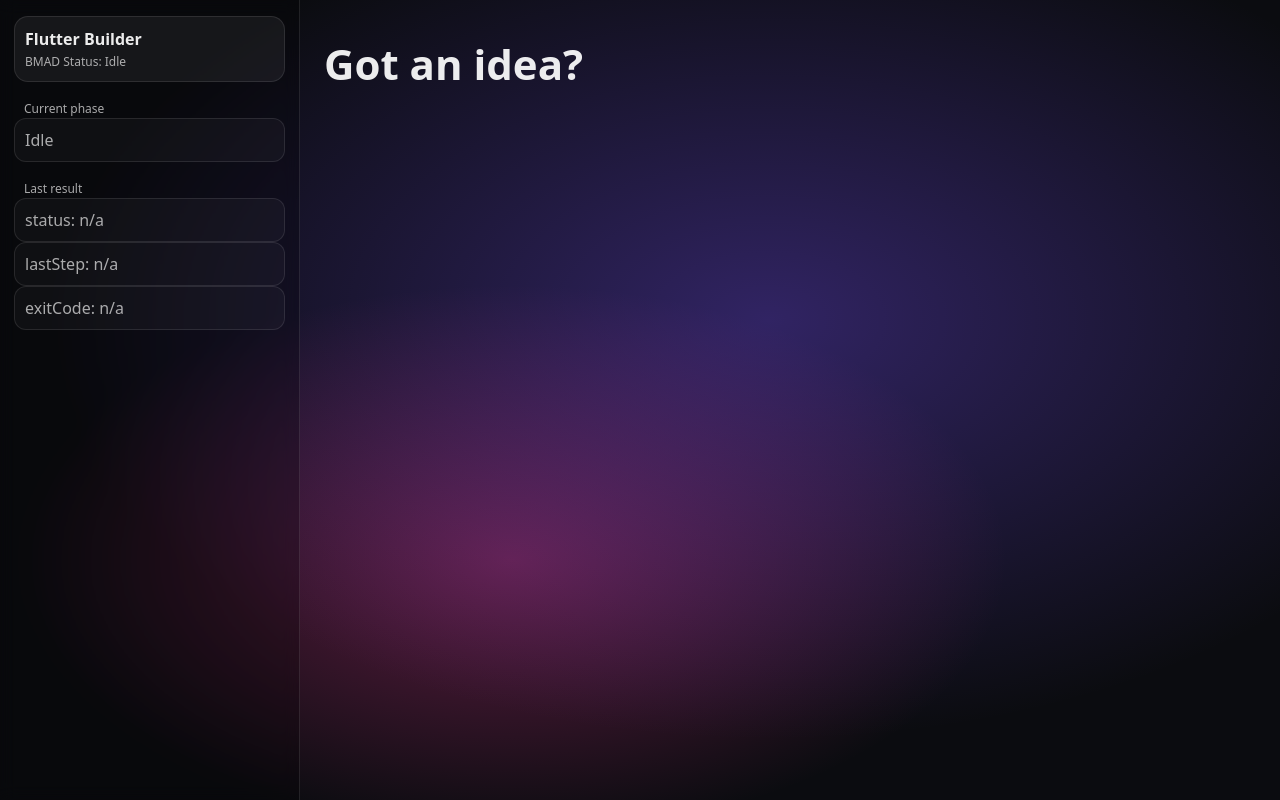
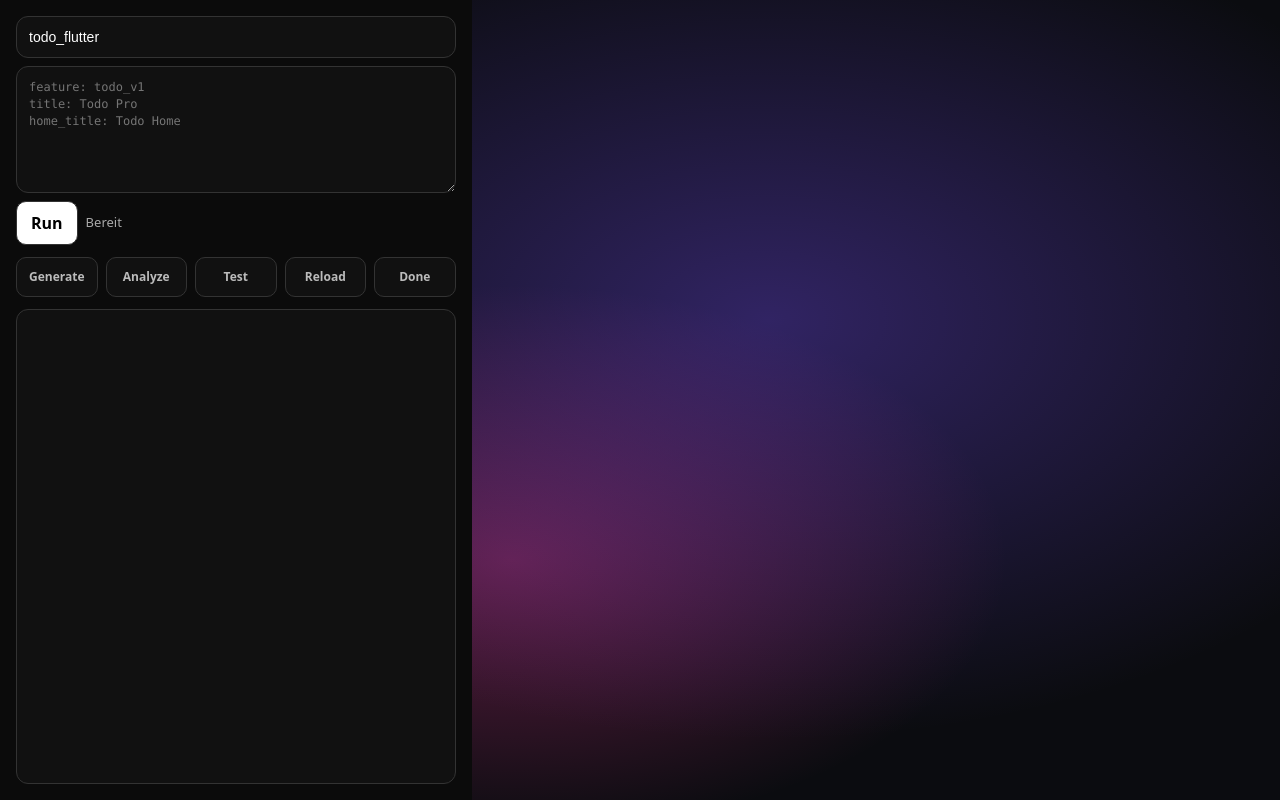
Before and after one commit to MartinWiederhold/Appbuilder, a React (Vite) app in the folder apps/desktop/: page / in a window 1280 px wide. Built offline with nearby package versions, Linux system fonts and the light colour scheme.

Commit message:
BMAD 4.x: desktop agent run + phase tracking UI

```diff
--- a/apps/desktop/src/App.tsx
+++ b/apps/desktop/src/App.tsx
@@ -1,58 +1,205 @@
 import { useEffect, useMemo, useState } from "react";
 import "./App.css";
+import { listen } from "@tauri-apps/api/event";
 import { invoke } from "@tauri-apps/api/core";
-import { deriveBmadPhase, phaseLabel, type RunJson } from "./bmad_phase";
+
+type AgentLogPayload = string;
+type Phase = "idle" | "generate" | "analyze" | "test" | "reload" | "done" | "error";
 
 export default function App() {
-  const [run, setRun] = useState<RunJson | null>(null);
+  const [project, setProject] = useState("todo_flutter");
+  const [prompt, setPrompt] = useState("");
+  const [logs, setLogs] = useState<string[]>([]);
+  const [running, setRunning] = useState(false);
+  const [phase, setPhase] = useState<Phase>("idle");
 
-  const phase = useMemo(() => deriveBmadPhase(run), [run]);
-  const label = useMemo(() => phaseLabel(phase), [phase]);
+  const logText = useMemo(() => logs.join("\n"), [logs]);
 
-  async function readRunJson() {
+  useEffect(() => {
+    const unlistenPromises = [
+      listen<AgentLogPayload>("agent:log", (event) => {
+        const line = String(event.payload);
+        setLogs((prev) => [...prev, line]);
+      }),
+      listen<string>("agent:done", (event) => {
+        const msg = `\n[done] ${String(event.payload)}`;
+        setLogs((prev) => [...prev, msg]);
+        setRunning(false);
+      }),
+      listen<string>("phase:update", (event) => {
+        const next = String(event.payload) as Phase;
+        setPhase(next);
+      }),
+    ];
+
+    return () => {
+      unlistenPromises.forEach(async (p) => {
+        try {
+          const unlisten = await p;
+          unlisten();
+        } catch {
+          // ignore
+        }
+      });
+    };
+  }, []);
+
+  async function onRun() {
+    if (running) return;
+    setLogs([]);
+    setRunning(true);
+    setPhase("idle");
+
+    const raw = prompt.replace(/\r\n/g, "\n");
+
     try {
-      const raw = await invoke<string>("read_run_json_project", {
-        project: "todo_flutter",
+      await invoke("run_agent", {
+        project,
+        prompt: raw,
       });
-      const json = JSON.parse(raw) as RunJson;
-      setRun(json);
     } catch (e) {
-      console.error("read_run_json failed", e);
+      const msg = `[ui] invoke error: ${String(e)}`;
+      setLogs((prev) => [...prev, msg]);
+      setPhase("error");
+      setRunning(false);
     }
   }
 
-  useEffect(() => {
-    const id = window.setInterval(() => {
-      void readRunJson();
-    }, 500);
-    void readRunJson();
-    return () => window.clearInterval(id);
-  }, []);
+  const phaseItems: Array<{ key: Phase; label: string }> = [
+    { key: "generate", label: "Generate" },
+    { key: "analyze", label: "Analyze" },
+    { key: "test", label: "Test" },
+    { key: "reload", label: "Reload" },
+    { key: "done", label: "Done" },
+  ];
+
+  function getPhaseStyle(item: Phase) {
+    const order: Phase[] = ["idle", "generate", "analyze", "test", "reload", "done"];
+    const currentIndex = order.indexOf(phase);
+    const itemIndex = order.indexOf(item);
+
+    const active = phase === item;
+    const completed = currentIndex > itemIndex && phase !== "error";
+
+    return {
+      border: active ? "1px solid #ffffff" : "1px solid #333",
+      background: active ? "#ffffff" : completed ? "#1a1a1a" : "#111",
+      color: active ? "#000" : completed ? "#9ee37d" : "#bbb",
+    };
+  }
 
   return (
-    <div className="shell">
-      <aside className="sidebar">
-        <div className="brand">
-          <div>
-            <div className="brandTitle">Flutter Builder</div>
-            <div className="brandSub">BMAD Status: {label}</div>
+    <div
+      style={{
+        height: "100vh",
+        display: "grid",
+        gridTemplateRows: "auto auto 1fr",
+        gap: 12,
+        padding: 16,
+        background: "#0b0b0b",
+        color: "#fff",
+      }}
+    >
+      <div style={{ display: "grid", gap: 8 }}>
+        <input
+          value={project}
+          onChange={(e) => setProject(e.target.value)}
+          placeholder="Project name"
+          style={{
+            width: "100%",
+            padding: 12,
+            borderRadius: 12,
+            border: "1px solid #333",
+            background: "#111",
+            color: "#fff",
+            fontSize: 14,
+          }}
+        />
+
+        <textarea
+          value={prompt}
+          onChange={(e) => setPrompt(e.target.value)}
+          placeholder={`feature: todo_v1\ntitle: Todo Pro\nhome_title: Todo Home`}
+          rows={6}
+          style={{
+            width: "100%",
+            padding: 12,
+            borderRadius: 12,
+            border: "1px solid #333",
+            background: "#111",
+            color: "#fff",
+            fontFamily: "ui-monospace, SFMono-Regular, Menlo, monospace",
+            fontSize: 12,
+            lineHeight: 1.4,
+            resize: "vertical",
+            whiteSpace: "pre-wrap",
+          }}
+        />
+
+        <div style={{ display: "flex", gap: 8, alignItems: "center" }}>
+          <button
+            onClick={onRun}
+            disabled={running}
+            style={{
+              padding: "10px 14px",
+              borderRadius: 10,
+              border: "1px solid #333",
+              background: running ? "#222" : "#fff",
+              color: running ? "#aaa" : "#000",
+              cursor: running ? "not-allowed" : "pointer",
+              fontWeight: 600,
+            }}
+          >
+            {running ? "Running…" : "Run"}
+          </button>
+
+          <div style={{ color: "#aaa", fontSize: 13 }}>
+            {phase === "idle" ? "Bereit" : `Phase: ${phase}`}
           </div>
         </div>
+      </div>
 
-        <div className="sectionTitle">Current phase</div>
-        <div className="recent">{label}</div>
+      <div
+        style={{
+          display: "grid",
+          gridTemplateColumns: "repeat(5, minmax(0, 1fr))",
+          gap: 8,
+        }}
+      >
+        {phaseItems.map((item) => (
+          <div
+            key={item.key}
+            style={{
+              padding: "10px 12px",
+              borderRadius: 10,
+              textAlign: "center",
+              fontSize: 12,
+              fontWeight: 700,
+              ...getPhaseStyle(item.key),
+            }}
+          >
+            {item.label}
+          </div>
+        ))}
+      </div>
 
-        <div className="sectionTitle">Last result</div>
-        <div className="recent">status: {run?.status ?? "n/a"}</div>
-        <div className="recent">lastStep: {run?.lastStep ?? "n/a"}</div>
-        <div className="recent">exitCode: {String(run?.exitCode ?? "n/a")}</div>
-      </aside>
-
-      <main className="main">
-        <div className="hero">
-          <div className="headline">Got an idea?</div>
-        </div>
-      </main>
+      <textarea
+        readOnly
+        value={logText}
+        style={{
+          width: "100%",
+          height: "100%",
+          padding: 12,
+          borderRadius: 12,
+          border: phase === "error" ? "1px solid #ff6b6b" : "1px solid #333",
+          background: "#111",
+          color: "#ddd",
+          fontFamily: "ui-monospace, SFMono-Regular, Menlo, monospace",
+          fontSize: 12,
+          lineHeight: 1.45,
+          resize: "none",
+        }}
+      />
     </div>
   );
 }
```
Also changed, not shown: 1 other file (tests, documents, lock files or other folders).
